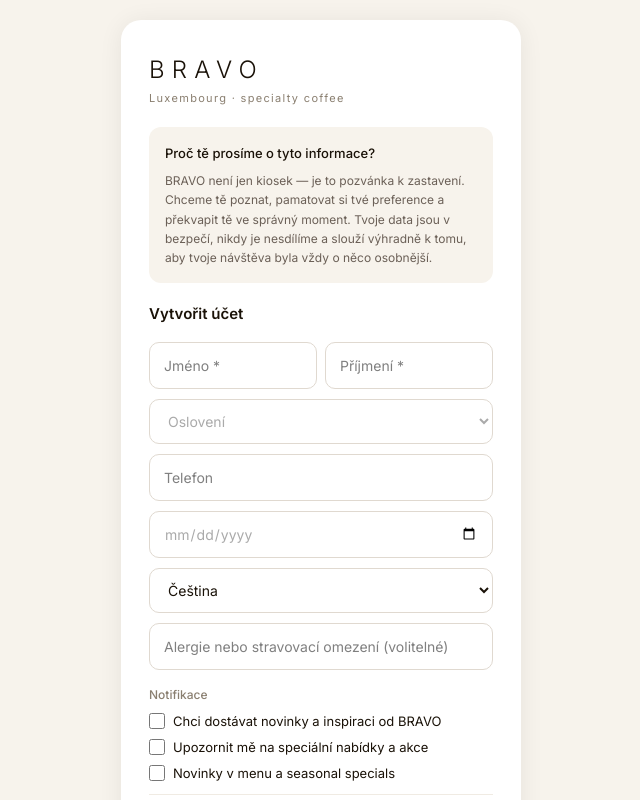
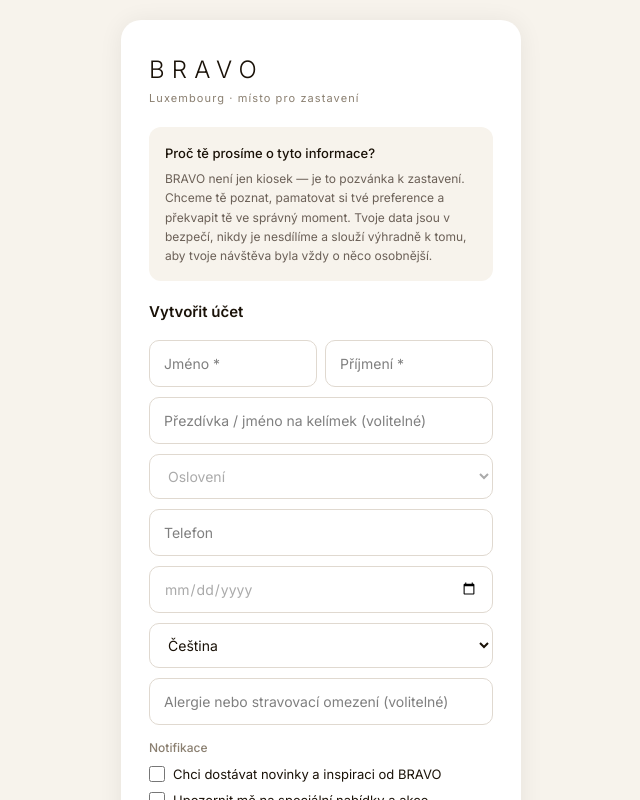
Before and after one commit to 8zkydy856s-lang/bravo, a Next.js app: page /login in a window 1280 px wide. Both pictures are taken after a click on the element "Registrovat". Shown: the top 800 px of the page, without its empty margins (319-959 px from the left). Built offline with nearby package versions, Linux system fonts and the light colour scheme; no server answers.

Commit message:
nickname + subtitle + db column

```diff
--- a/app/login/page.tsx
+++ b/app/login/page.tsx
@@ -7,7 +7,7 @@
   const [loading, setLoading] = useState(false)
   const [message, setMessage] = useState('')
   const [form, setForm] = useState({
-    email: '', password: '', jmeno: '', prijmeni: '',
+    email: '', password: '', jmeno: '', prijmeni: '', prezdivka: '',
     pohlavie: '', telefon: '', datum_narozeni: '',
     preferovany_jazyk: 'cs', alergie: '',
     newsletter: false, notifikace_nabidky: false, notifikace_novinky: false,
@@ -31,6 +31,7 @@
         await supabase.from('profiles').upsert({
           id: data.user.id, email: form.email,
           jmeno: form.jmeno, prijmeni: form.prijmeni,
+          prezdivka: form.prezdivka,
           pohlavie: form.pohlavie, telefon: form.telefon,
           datum_narozeni: form.datum_narozeni || null,
           preferovany_jazyk: form.preferovany_jazyk,
@@ -69,13 +70,11 @@
       <div style={{background:'white',borderRadius:'20px',padding:'32px 28px',width:'100%',maxWidth:'400px',boxShadow:'0 2px 24px rgba(0,0,0,0.07)'}}>
 
         <h1 style={{fontSize:'24px',fontWeight:'300',letterSpacing:'0.3em',color:'#1a1208',margin:'0 0 2px'}}>BRAVO</h1>
-        <p style={{fontSize:'11px',color:'#8a7f70',letterSpacing:'0.12em',margin:'0 0 20px'}}>Luxembourg · specialty coffee</p>
+        <p style={{fontSize:'11px',color:'#8a7f70',letterSpacing:'0.1em',margin:'0 0 20px'}}>Luxembourg · místo pro zastavení</p>
 
         {isRegister && (
           <div style={{background:'#f7f3ec',borderRadius:'12px',padding:'16px',marginBottom:'20px'}}>
-            <p style={{fontSize:'13px',color:'#1a1208',lineHeight:'1.6',margin:'0 0 8px',fontWeight:'500'}}>
-              Proč tě prosíme o tyto informace?
-            </p>
+            <p style={{fontSize:'13px',color:'#1a1208',lineHeight:'1.6',margin:'0 0 6px',fontWeight:'500'}}>Proč tě prosíme o tyto informace?</p>
             <p style={{fontSize:'12px',color:'#6b6057',lineHeight:'1.6',margin:0}}>
               BRAVO není jen kiosek — je to pozvánka k zastavení. Chceme tě poznat, pamatovat si tvé preference a překvapit tě ve správný moment. Tvoje data jsou v bezpečí, nikdy je nesdílíme a slouží výhradně k tomu, aby tvoje návštěva byla vždy o něco osobnější.
             </p>
@@ -91,6 +90,7 @@
             <input type="text" placeholder="Příjmení *" value={form.prijmeni} onChange={e => set('prijmeni', e.target.value)}
               style={{width:'50%',padding:'12px 14px',border:'1px solid #e0d9d0',borderRadius:'10px',fontSize:'14px',marginBottom:'10px',boxSizing:'border-box',outline:'none'}} />
           </div>
+          {inp('Přezdívka / jméno na kelímek (volitelné)', 'prezdivka')}
           <select value={form.pohlavie} onChange={e => set('pohlavie', e.target.value)}
             style={{width:'100%',padding:'12px 14px',border:'1px solid #e0d9d0',borderRadius:'10px',fontSize:'14px',marginBottom:'10px',boxSizing:'border-box',outline:'none',background:'white',color:form.pohlavie?'#1a1208':'#aaa'}}>
             <option value="">Oslovení</option>
@@ -109,9 +109,8 @@
             <option value="de">Deutsch</option>
             <option value="lu">Lëtzebuergesch</option>
           </select>
-          <input type="text" placeholder="Alergie nebo stravovací omezení (volitelné)" value={form.alergie} onChange={e => set('alergie', e.target.value)}
-            style={{width:'100%',padding:'12px 14px',border:'1px solid #e0d9d0',borderRadius:'10px',fontSize:'14px',marginBottom:'16px',boxSizing:'border-box',outline:'none'}} />
-          <p style={{fontSize:'12px',color:'#8a7f70',margin:'0 0 8px',fontWeight:'500'}}>Notifikace</p>
+          {inp('Alergie nebo stravovací omezení (volitelné)', 'alergie')}
+          <p style={{fontSize:'12px',color:'#8a7f70',margin:'4px 0 8px',fontWeight:'500'}}>Notifikace</p>
           {chk('newsletter', 'Chci dostávat novinky a inspiraci od BRAVO')}
           {chk('notifikace_nabidky', 'Upozornit mě na speciální nabídky a akce')}
           {chk('notifikace_novinky', 'Novinky v menu a seasonal specials')}
```
